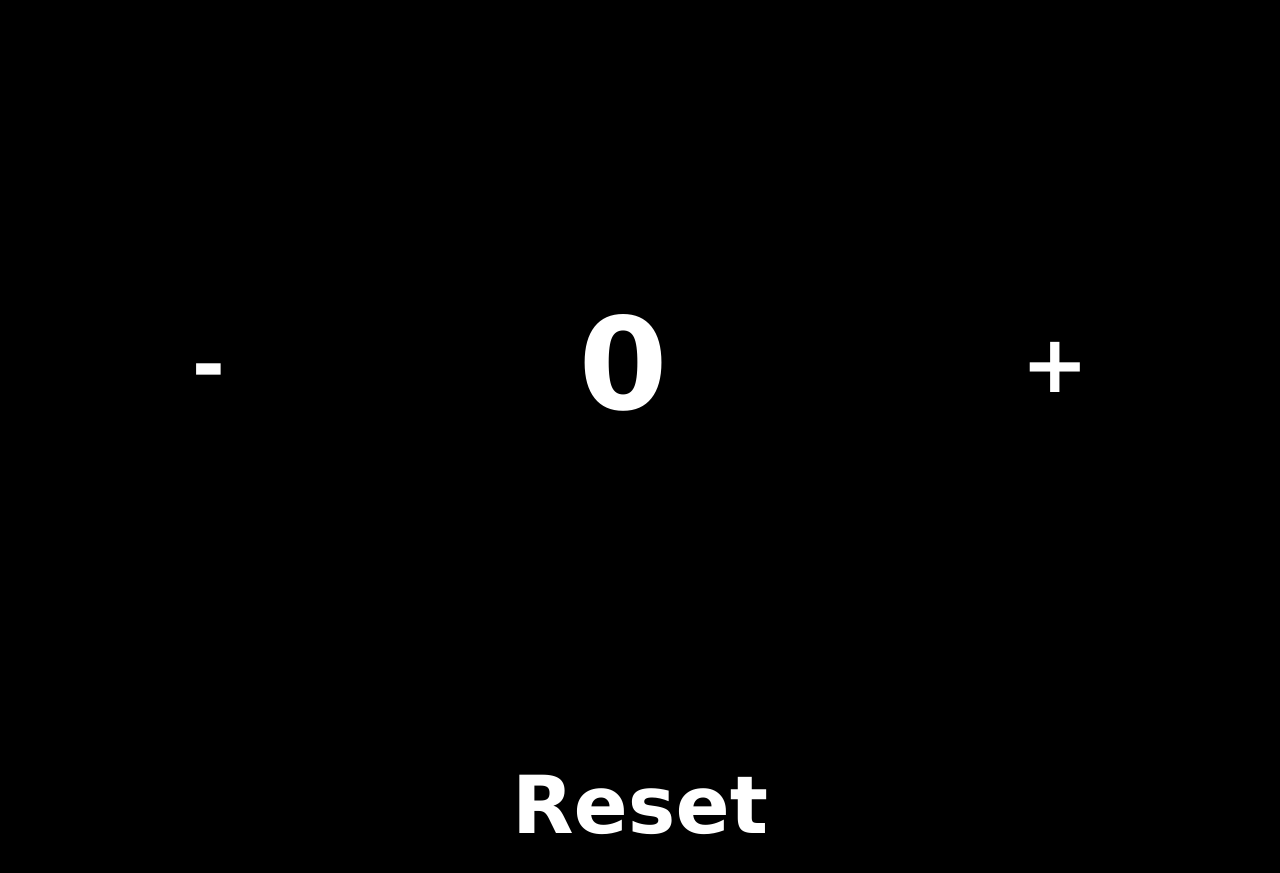
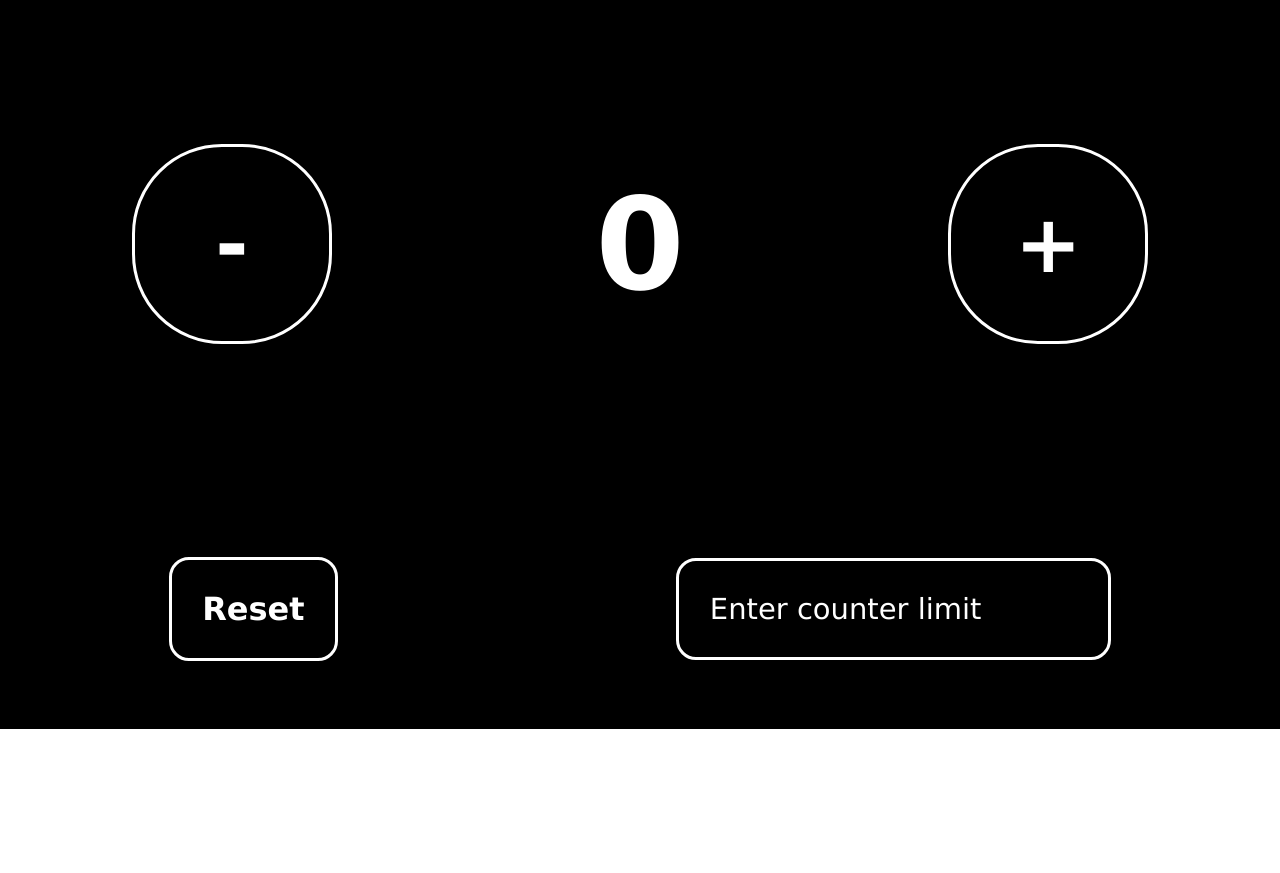
Before and after one commit to Adinath-j/counter-app, a plain HTML site: page index.html in a window 1280 px wide. Shown: the part 71-944 px from the top of the page. After the commit the page ends 800 px from the top, so only its background shows below. Drawn offline with Linux system fonts and the light colour scheme.

Commit message:
prevent excess count

```diff
--- a/index.html
+++ b/index.html
@@ -20,6 +20,7 @@
         </div>
         <div class="reset-wrapper">
             <button id="reset">Reset</button>
+            <input  id="limit" number" placeholder="Enter counter limit">
         </div>
     </div>
 </div>
--- a/script.js
+++ b/script.js
@@ -1,14 +1,16 @@
 function buttons (){
     let calc = 0;
-
+    let max = 9;
 const display = document.getElementById("count");
 console.log(display.textContent);
 
 
 const increment = document.getElementById('increment')
 increment.addEventListener('click', () => {
-    calc++;
-    display.textContent = calc
+if (calc <max) {
+            ++calc
+        display.innerText = calc
+}
 })
 
 const decrement = document.getElementById('decrement')
--- a/style.css
+++ b/style.css
@@ -35,7 +35,7 @@ body {
 #counter {
     background-color: black;
     width: 100%;
-    height: 100%;
+    height: 70%;
     display: flex;
     justify-content: center;
     align-items: center;
@@ -54,25 +54,45 @@ body {
 .change {
     padding: 30px;
     background-color: black;
-    border: none;
+    border: solid;
     color: rgb(255, 255, 255);
     font-size: 80px;
     font-weight: bolder;
-    border-radius: 50%;
+    border-radius: 45%;
+    height: 200px;
+    width: 200px;
+}
+.change:hover{
+    cursor: pointer;
+    font-size: 90px;
+    border: solid;
 }
 .reset-wrapper{
     width: 100%;
+    height: 30%;
     justify-content: center;
     background-color: black;
     align-items: center;
+    justify-content: space-around;
     display: flex;
 }
 #reset{
-    padding: 30px;
+       padding: 30px;
     background-color: black;
-    border: none;
     color: rgb(255, 255, 255);
-    font-size: 80px;
+    font-size: 32px;
+    border-radius: 20px;
     font-weight: bolder;
-    border-radius: 50%;
+    border: solid white;
 }
+#limit{
+        padding: 31px;
+    background-color: black;
+        border: solid white;
+        font-size: 29px;
+        color: #fff;
+    border-radius: 20px;
+}
+input::placeholder {
+  color: rgb(255, 255, 255);  /* You can use any color like #888, red, etc. */
+}
```
